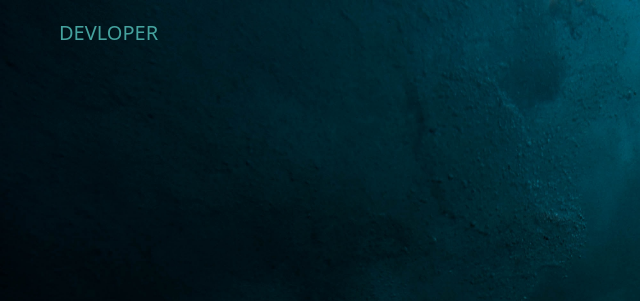
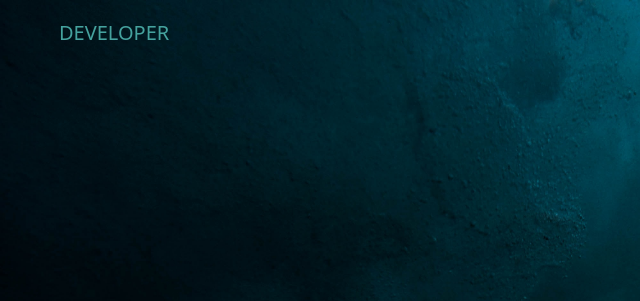
Before and after one commit to AnuragiRajesh/Portfolio, a plain HTML site: page index.html in a window 1280 px wide. Shown: the top 301 px of the page, 23-663 px from the left. Drawn offline with nearby package versions, Linux system fonts and the light colour scheme; files whose address does not match are found by name.

Commit message:
corrected the spelling error

```diff
--- a/index.html
+++ b/index.html
@@ -13,7 +13,7 @@
 <body>
     <nav  class="navbar navbar-expand-lg fixed-top navbarScroll ">
         <div class="container ">
-           <h2 > <a class="navbar-brand" href="#">DEVLOPER</a></h2>
+           <h2 > <a class="navbar-brand" href="#">DEVELOPER</a></h2>
             <button class="navbar-toggler menu" type="button" data-bs-toggle="collapse" data-bs-target="#navbarSupportedContent" aria-controls="navbarSupportedContent" aria-expanded="false" aria-label="Toggle navigation">
 
                 <img src="./assets/menu-icon-19350.png" alt="menuIcon">
```
